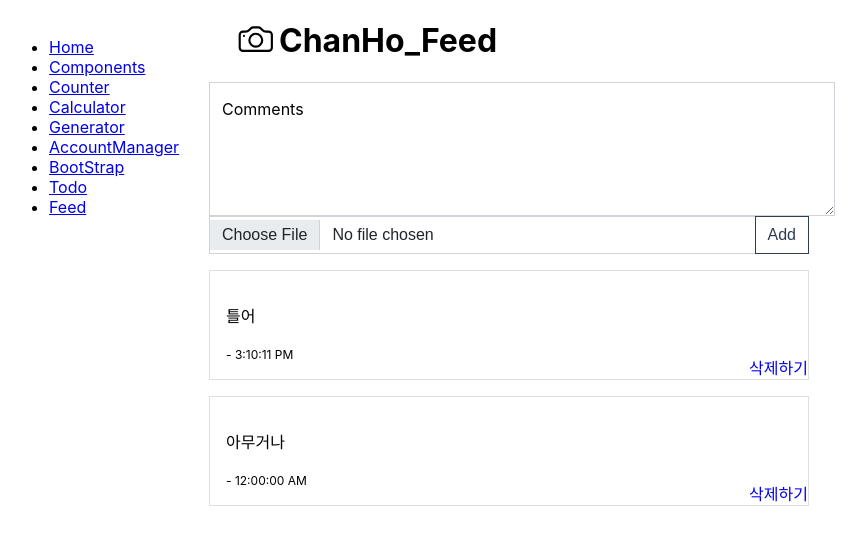
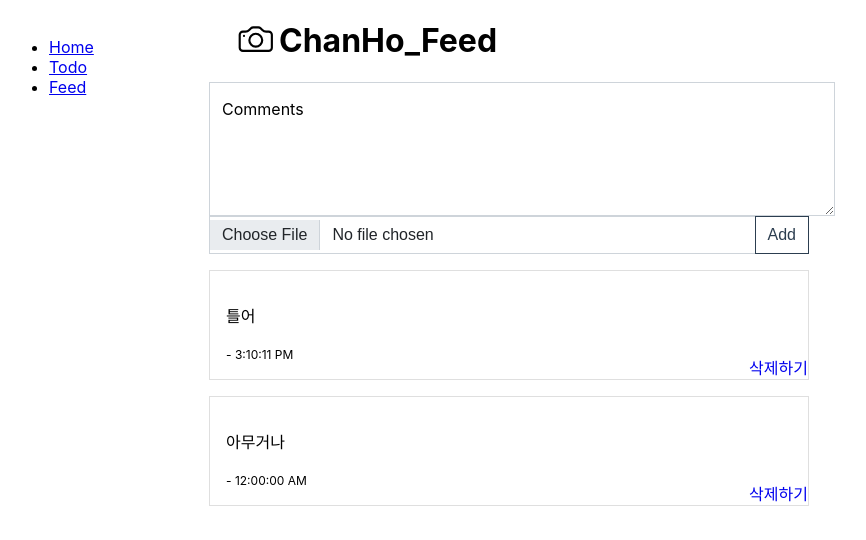
Before and after one commit to SinChaNo/git2021-working, a React (Create React App) app in the folder 4-react/myworkspace/: page /Feed in a window 1280 px wide. Shown: the top 540 px of the page, without its empty margins (231-1097 px from the left). Built offline with nearby package versions, Linux system fonts and the light colour scheme.

Commit message:
2021.08.23( fix feed Video Control)

```diff
--- a/4-react/myworkspace/src/App.tsx
+++ b/4-react/myworkspace/src/App.tsx
@@ -42,20 +42,9 @@ import "./App.scss"
 import { BrowserRouter as Router, Link, Route, Switch } from "react-router-dom";
 import { Suspense, lazy } from "react";
 import Home from "./components/Home";
-import Navigation from "./components/Navigation";
 
-const Counter = lazy(() => import("./components/Counter"));
-const Calculator = lazy(() => import("./components/Calculator"));
-const Generator = lazy(() => import("./components/Generator"));
-const AccountManager = lazy(() => import("./components/AccountManager"));
-const Hello = lazy(() => import("./components/Hello"));
-const CalculatorRef = lazy(() => import("./components/CalculatorRef"));
-const AccountManagerRef = lazy(() => import("./components/AccountManagerRef"));
-const Components = lazy(() => import("./components/Componenets"));
-const BootStrap = lazy(() => import("./components/Bootstrap"));
-const Todo = lazy(() => import("./components/Todo"))
-// import Feed from "./components/Feed";
-const Feed = lazy(() => import("./components/Feed"))
+const Todo = lazy(() => import("./components/Todo"));
+const Feed = lazy(() => import("./components/Feed"));
 
 
 
@@ -65,18 +54,15 @@ function App() {
       {/* // main container */}
       <div style={{width: "800px", height: "100vh", marginTop:"20px"}} className="mx-auto">
         <nav style={{width: "200px"}} className="position-fixed">
-        <Navigation />
+        <ul>
+          <li><Link to="/">Home</Link></li>
+          <li><Link to="/todo">Todo</Link></li>
+          <li><Link to="/Feed">Feed</Link></li>
+        </ul>
         </nav>
         <main style={{marginLeft:"200px"}}>
           <Suspense fallback={<div>Loding...</div>}>
             <Switch>
-              <Route path="/" component={Home} exact />
-              <Route path="/components" component={Components} />
-              <Route path="/counter" component={Counter} />
-              <Route path="/claculator" component={Calculator} />
-              <Route path="/generator" component={Generator} />
-              <Route path="/account-manager" component={AccountManager} />
-              <Route path="/bootstrap" component={BootStrap} />
               <Route path="/todo" component={Todo} />
               <Route path="/Feed" component={Feed} />
             </Switch>
--- a/4-react/myworkspace/src/components/Feed.tsx
+++ b/4-react/myworkspace/src/components/Feed.tsx
@@ -166,7 +166,7 @@ const Feed = () => {
                   className="card-img-top"
                 />
                 ) : (
-                  <video className="card mt-3" key ={item.id}>
+                  <video className="card mt-3" key ={item.id} controls>
                     <source src={item.dataUrl} type="video/mp4"></source>
                   </video>
                 ))
```
